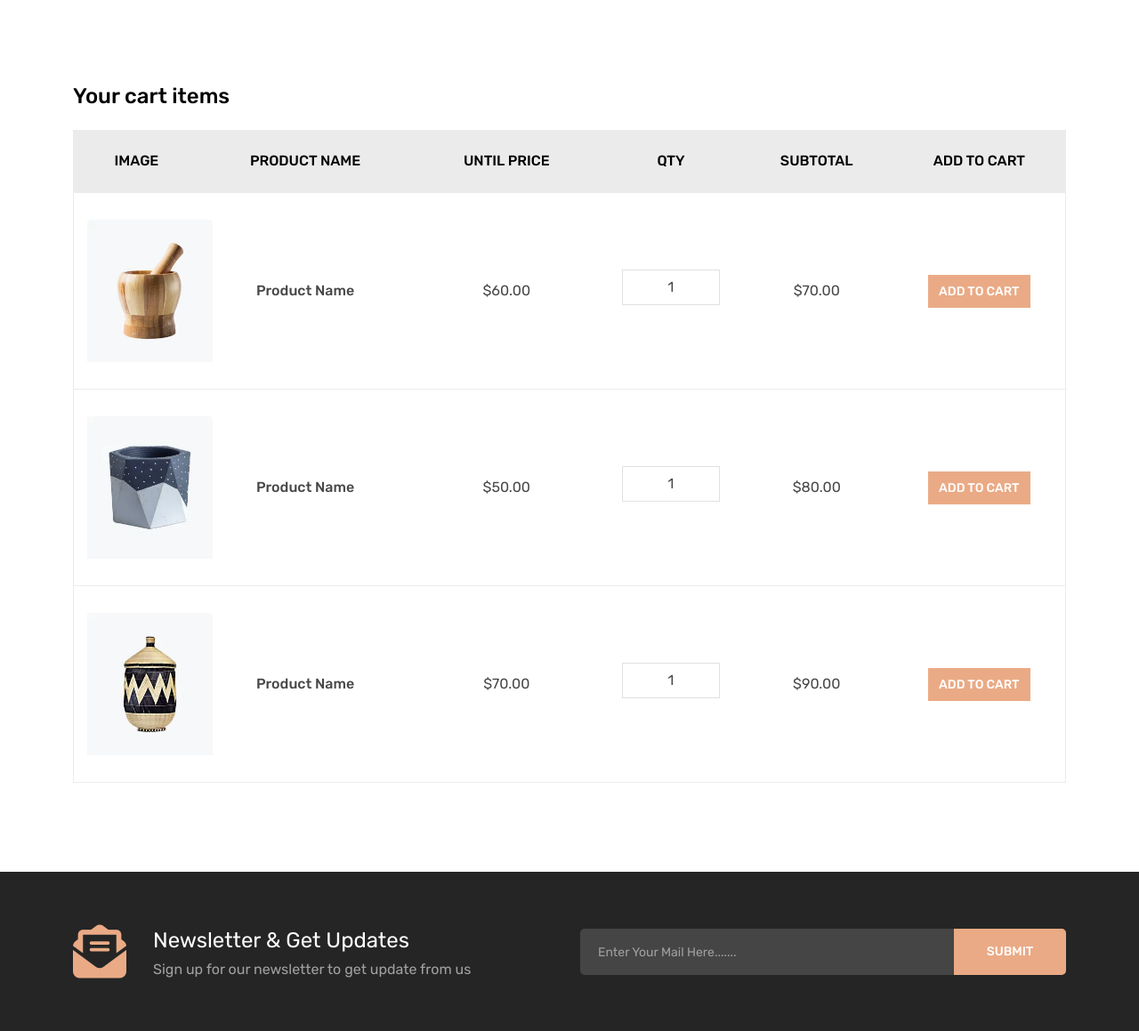
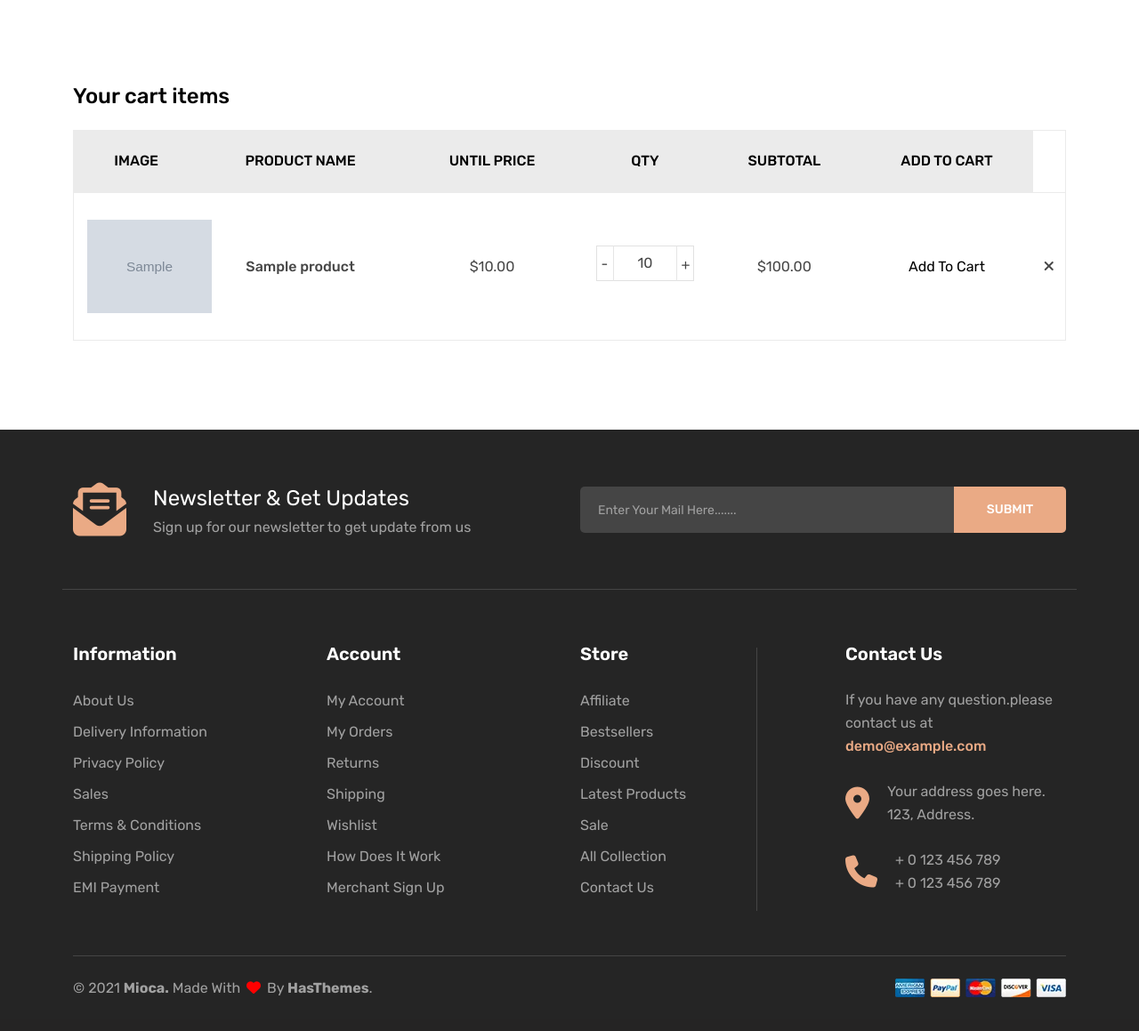
Before and after one commit to MeetToast5578/Django_Project_1, a Django app: page /en/account/wishlist/ in a window 1280 px wide. Shown: the part 640-1799 px from the top of the page at 89% size. After the commit the page ends 1761 px from the top, so only its background shows below. Run offline with Django 5.2, Linux system fonts and the light colour scheme; a user stored in the database is signed in; tables that the repository leaves empty hold one stand-in row (values such as "Sample post"); grey boxes marked "Sample" are stand-in pictures; parts of the project's set-up code (start-up, migrations or seed data) failed here and were passed over; some libraries are stand-ins or nearby versions; some web fonts are replaced.

Commit message:
wishlist

```diff
--- /dev/null
+++ b/account/context_processors.py
@@ -0,0 +1,14 @@
+from product.models import WishList
+
+
+def wishlist_context(request):
+    """Add wishlist to context for all templates"""
+    wishlist = None
+    if request.user.is_authenticated:
+        wishlist = WishList.objects.filter(user=request.user).first()
+    else:
+        wishlist = None
+
+    return {
+        'wishlist': wishlist
+    }
--- a/account/templates/wishlist.html
+++ b/account/templates/wishlist.html
@@ -44,54 +44,31 @@
                                     </tr>
                                 </thead>
                                 <tbody>
+                                    {% for item in wishlist.items.all %}
                                     <tr>
                                         <td class="product-thumbnail">
-                                            <a href="#"><img class="img-responsive ml-15px" src="assets/images/product-image/1.jpg" alt="" /></a>
+                                            <a href="#"><img class="img-responsive ml-15px" src="{{ item.product.cover_image.url }}" alt="" /></a>
                                         </td>
-                                        <td class="product-name"><a href="#">Product Name</a></td>
-                                        <td class="product-price-cart"><span class="amount">$60.00</span></td>
+                                        <td class="product-name"><a href="#">{{ item.product.title }}</a></td>
+                                        <td class="product-price-cart"><span class="amount">${{ item.product.price }}</span></td>
                                         <td class="product-quantity">
                                             <div class="cart-plus-minus">
-                                                <input class="cart-plus-minus-box" type="text" name="qtybutton" value="1" />
+                                                <div class="dec qtybutton add-to-wishlist" data-product="{{item.product.id}}" data-action="remove">-</div>
+                                                <input class="cart-plus-minus-box" type="text" name="qtybutton" value="{{ item.quantity }}" />
+                                                <div class="inc qtybutton add-to-wishlist" data-product="{{item.product.id}}" data-action="add">+</div>
                                             </div>
                                         </td>
-                                        <td class="product-subtotal">$70.00</td>
+                                        <td class="product-subtotal">${{ item.total_price }}</td>
                                         <td class="product-wishlist-cart">
-                                            <a href="#">add to cart</a>
+                                            {% comment %} <a href="#">add to cart</a> {% endcomment %}
+                                            <button title="Add To Cart" class=" add-to-cart" data-product="{{ item.product.id }}" data-action="add-full">Add
+                                                        To Cart</button>
+                                        </td>
+                                        <td class="product-remove">
+                                            <a href="#"><i class="fas fa-times add-to-wishlist" data-product="{{item.product.id}}" data-action="delete"></i></a>
                                         </td>
                                     </tr>
-                                    <tr>
-                                        <td class="product-thumbnail">
-                                            <a href="#"><img class="img-responsive ml-15px" src="assets/images/product-image/2.jpg" alt="" /></a>
-                                        </td>
-                                        <td class="product-name"><a href="#">Product Name</a></td>
-                                        <td class="product-price-cart"><span class="amount">$50.00</span></td>
-                                        <td class="product-quantity">
-                                            <div class="cart-plus-minus">
-                                                <input class="cart-plus-minus-box" type="text" name="qtybutton" value="1" />
-                                            </div>
-                                        </td>
-                                        <td class="product-subtotal">$80.00</td>
-                                        <td class="product-wishlist-cart">
-                                            <a href="#">add to cart</a>
-                                        </td>
-                                    </tr>
-                                    <tr>
-                                        <td class="product-thumbnail">
-                                            <a href="#"><img class="img-responsive ml-15px" src="assets/images/product-image/3.jpg" alt="" /></a>
-                                        </td>
-                                        <td class="product-name"><a href="#">Product Name</a></td>
-                                        <td class="product-price-cart"><span class="amount">$70.00</span></td>
-                                        <td class="product-quantity">
-                                            <div class="cart-plus-minus">
-                                                <input class="cart-plus-minus-box" type="text" name="qtybutton" value="1" />
-                                            </div>
-                                        </td>
-                                        <td class="product-subtotal">$90.00</td>
-                                        <td class="product-wishlist-cart">
-                                            <a href="#">add to cart</a>
-                                        </td>
-                                    </tr>
+                                    {% endfor %}
                                 </tbody>
                             </table>
                         </div>
--- a/account/urls.py
+++ b/account/urls.py
@@ -1,11 +1,12 @@
 from django.urls import path, re_path
-from .views import login, my_account, wishlist, activate, logout
+from .views import login, my_account, update_item, wishlist, activate, logout
 
 urlpatterns = [
     path('login/', login, name='login'),
     path('my-account/', my_account, name='my_account'),
     path('logout/', logout, name='logout'),
     path('wishlist/', wishlist, name='wishlist'),
+    path('update-item/', update_item, name = 'update-item'),
     re_path(r'^activate/(?P<uidb64>[0-9A-Za-z_\-]+)/(?P<token>[0-9A-Za-z]{1,13}-[0-9A-Za-z]{1,32})/$',
         activate, name='activate'),
 ]
--- a/account/views.py
+++ b/account/views.py
@@ -10,6 +10,11 @@ from django.utils.http import urlsafe_base64_encode
 from django.template.loader import render_to_string
 from account.tokens import account_activation_token
 from django.utils.encoding import force_bytes
+
+
+from product.models import Product, WishList, WishListItem
+from django.http import JsonResponse
+import json
 
 from django.contrib.auth import get_user_model
 User = get_user_model()
@@ -87,9 +92,46 @@ def my_account(request):
     }
     return render(request, 'my-account.html', context)
 
+
+
+def update_item(request):
+    data = json.loads(request.body)
+    productId = data['productId']
+    action = data['action']
+    print(productId)
+    print(action)
+
+    product = Product.objects.get(id = productId)
+
+    wishlist, created = WishList.objects.get_or_create(user = request.user)
+    wishlistItem, created = WishListItem.objects.get_or_create(wishlist = wishlist, product = product)
+
+    if action == 'add':
+        if created:
+            wishlistItem.quantity = 1
+        else:
+            wishlistItem.quantity += 1
+
+    if action == 'remove' and wishlistItem.quantity > 1:
+        wishlistItem.quantity -= 1
+
+    wishlistItem.save()
+
+    if action == 'delete':
+        wishlistItem.delete()
+
+    return JsonResponse('Item was updated!', safe=False)
+
 @login_required(login_url='login')
 def wishlist(request):
-    return render(request, 'wishlist.html')
+    if request.user.is_authenticated:
+        wishlist = WishList.objects.filter(user = request.user).first()
+    else:
+        wishlist = None
+    context = {
+        'wishlist' : wishlist
+    }
+    return render(request, 'wishlist.html', context)
 
 
 def logout(request):
--- a/config/celery.py
+++ b/config/celery.py
@@ -7,5 +7,4 @@ app.config_from_object("django.conf:settings", namespace="CELERY")
 app.autodiscover_tasks()
 
 # python -m celery -A config worker -l info
-# celery -A config worker --beat --scheduler django --loglevel=info
 # celery -A config beat --scheduler django --loglevel=info
--- a/config/settings.py
+++ b/config/settings.py
@@ -91,6 +91,7 @@ TEMPLATES = [
                 'django.contrib.auth.context_processors.auth',
                 'django.contrib.messages.context_processors.messages',
                 'core.context_processors.basket_context',
+                'account.context_processors.wishlist_context',
             ],
         },
     },
@@ -176,8 +177,8 @@ EMAIL_BACKEND = 'django.core.mail.backends.smtp.EmailBackend'
 
 EMAIL_USE_TLS = True
 EMAIL_HOST = "smtp.gmail.com"
-EMAIL_HOST_USER = "g.heyderov@gmail.com"
-EMAIL_HOST_PASSWORD = "jbuq ndrv dpht myaj"
+EMAIL_HOST_USER = "jonasangler347@gmail.com"
+EMAIL_HOST_PASSWORD = "AdeniumGrace5578"
 EMAIL_PORT = 587
 
 
--- a/core/templates/base.html
+++ b/core/templates/base.html
@@ -170,33 +170,16 @@
             </div>
             <div class="body customScroll">
                 <ul class="minicart-product-list">
+                    {% for item in wishlist.items.all %}
                     <li>
-                        <a href="single-product.html" class="image"><img src="{% static 'images/product-image/1.jpg' %}"
-                                alt="Cart product Image"></a>
+                        <a href="single-product.html" class="image"><img src="{{ item.product.cover_image.url }}" alt="Cart product Image"></a>
                         <div class="content">
-                            <a href="single-product.html" class="title">Hand-Made Garlic Mortar</a>
-                            <span class="quantity-price">1 x <span class="amount">$21.86</span></span>
+                            <a href="single-product.html" class="title">{{ item.product.title }}</a>
+                            <span class="quantity-price">{{ item.quantity }} x <span class="amount">${{ item.product.price }}</span></span>
                             <a href="#" class="remove">×</a>
                         </div>
                     </li>
-                    <li>
-                        <a href="#" class="image"><img src="{% static 'images/product-image/2.jpg' %}"
-                                alt="Cart product Image"></a>
-                        <div class="content">
-                            <a href="#" class="title">Handmade Ceramic Pottery</a>
-                            <span class="quantity-price">1 x <span class="amount">$13.28</span></span>
-                            <a href="#" class="remove">×</a>
-                        </div>
-                    </li>
-                    <li>
-                        <a href="#" class="image"><img src="{% static 'images/product-image/3.jpg' %}"
-                                alt="Cart product Image"></a>
-                        <div class="content">
-                            <a href="#" class="title">Hand Painted Bowls</a>
-                            <span class="quantity-price">1 x <span class="amount">$17.34</span></span>
-                            <a href="#" class="remove">×</a>
-                        </div>
-                    </li>
+                    {% endfor %}
                 </ul>
             </div>
             <div class="foot">
@@ -705,7 +688,7 @@
     <script src="{% static 'js/plugins/plugins.min.js' %}"></script>
     <script src="{% static 'js/subscriber.js' %}"></script>
     <script src="{% static 'js/cart.js' %}"></script>
-
+    <script src="{% static 'js/wishlist.js' %}"></script>
 
     <!-- Main Js -->
     <script src="{% static 'js/main.js' %}"></script>
--- a/core/views.py
+++ b/core/views.py
@@ -4,7 +4,7 @@ from django.urls import reverse_lazy
 from core.forms import ContactForm
 from django.contrib import messages
 from core.tasks import export
-from product.models import Product, ProductCategory
+from product.models import Product, ProductCategory, WishList
 from order.models import Basket, BasketItem
 from django.views.generic import CreateView
 from django.utils.translation import gettext_lazy as _
@@ -20,8 +20,10 @@ def export_view(request):
 def homepage(request):
     if request.user.is_authenticated:
         basket = Basket.objects.filter(user = request.user, is_active = True).first()
+        wishlist = WishList.objects.filter(user = request.user).first()
     else:
         basket = None
+        wishlist = None
     products = Product.objects.all() # Django ORM
     categories = ProductCategory.objects.filter(parent = None)
 
@@ -29,6 +31,7 @@ def homepage(request):
         'products' : products,
         'categories' : categories,
         'basket' : basket,
+        'wishlist' : wishlist
     }
     return render(request, 'index.html', context)
 
--- a/order/templates/cart.html
+++ b/order/templates/cart.html
@@ -64,7 +64,6 @@
                                         </td>
                                         <td class="product-subtotal">${{ item.total_price }}</td>
                                         <td class="product-remove">
-                                            <a href="#"><i class="fas fa-pencil-alt"></i></a>
                                             <a href="#"><i class="fas fa-times add-to-cart" data-product="{{item.product.id}}" data-action="delete"></i></a>
                                         </td>
                                     </tr>
--- a/product/admin.py
+++ b/product/admin.py
@@ -1,5 +1,6 @@
 from django.contrib import admin
-from .models import ProductCategory, Product, ProductTag, ProductImage, ProductReview, ProductDiscount, ProductColor, ProductSize
+from .models import (ProductCategory, Product, ProductTag, ProductImage,
+                     ProductReview, ProductDiscount, ProductColor, ProductSize, WishList, WishListItem)
 from modeltranslation.admin import TranslationAdmin
 # Register your models here.
 
@@ -18,7 +19,8 @@ admin.site.register(ProductReview)
 admin.site.register(ProductDiscount)
 admin.site.register(ProductColor)
 admin.site.register(ProductSize)
-
+admin.site.register(WishList)
+admin.site.register(WishListItem)
 
 class ProductImageInline(admin.TabularInline):
     model = ProductImage
--- a/product/templates/shop-left-sidebar.html
+++ b/product/templates/shop-left-sidebar.html
@@ -166,8 +166,10 @@
                                                             <span class="new">New</span>
                                                         </span>
                                                         <div class="actions">
-                                                            <a href="wishlist.html" class="action wishlist"
-                                                                title="Wishlist"><i class="fas fa-heart"></i></a>
+                                                            <button title="Add To Wishlist" class="action wishlist add-to-wishlist"
+                                                            data-product="{{ product.id }}" data-action="add"><i class="fas fa-heart"></i></button>
+                                                            {% comment %} <a href="wishlist.html" class="action wishlist"
+                                                                title="Wishlist"><i class="fas fa-heart"></i></a> {% endcomment %}
                                                             <a href="#" class="action quickview"
                                                                 data-link-action="quickview" title="Quick view"
                                                                 data-bs-toggle="modal" data-bs-target="#exampleModal"><i
--- a/product/views.py
+++ b/product/views.py
@@ -17,7 +17,7 @@ class ShopListView(ListView):
     template_name = 'shop-left-sidebar.html'
     model = Product
     context_object_name = 'products'
-    paginate_by = 3
+    paginate_by = 6
     queryset = Product.objects.all()
 
     def get_queryset(self):
@@ -89,8 +89,10 @@ class ShopDetailView(FormMixin, DetailView):
 
 def single_product(request, pk):
     product = get_object_or_404(Product, id = pk)
+    related_products = Product.objects.filter(category = product.category).exclude(id = product.id)[:4]
 
     context = {
-        'product' : product
+        'product' : product,
+        'related_products' : related_products
     }
     return render(request, 'single-product.html', context)
```
Also changed, not shown: order/views.py (+12 -0 lines), product/api/serializers.py (+0 -8 lines), product/models.py (+20 -0 lines), product/templates/single-product.html (+8 -8 lines), static/js/wishlist.js (added, +48 -0 lines), account/models.py (line endings or trailing spaces), product/migrations/0005_wishlist_wishlistitem.py (added), product/migrations/0006_wishlistitem_quantity.py (added).
